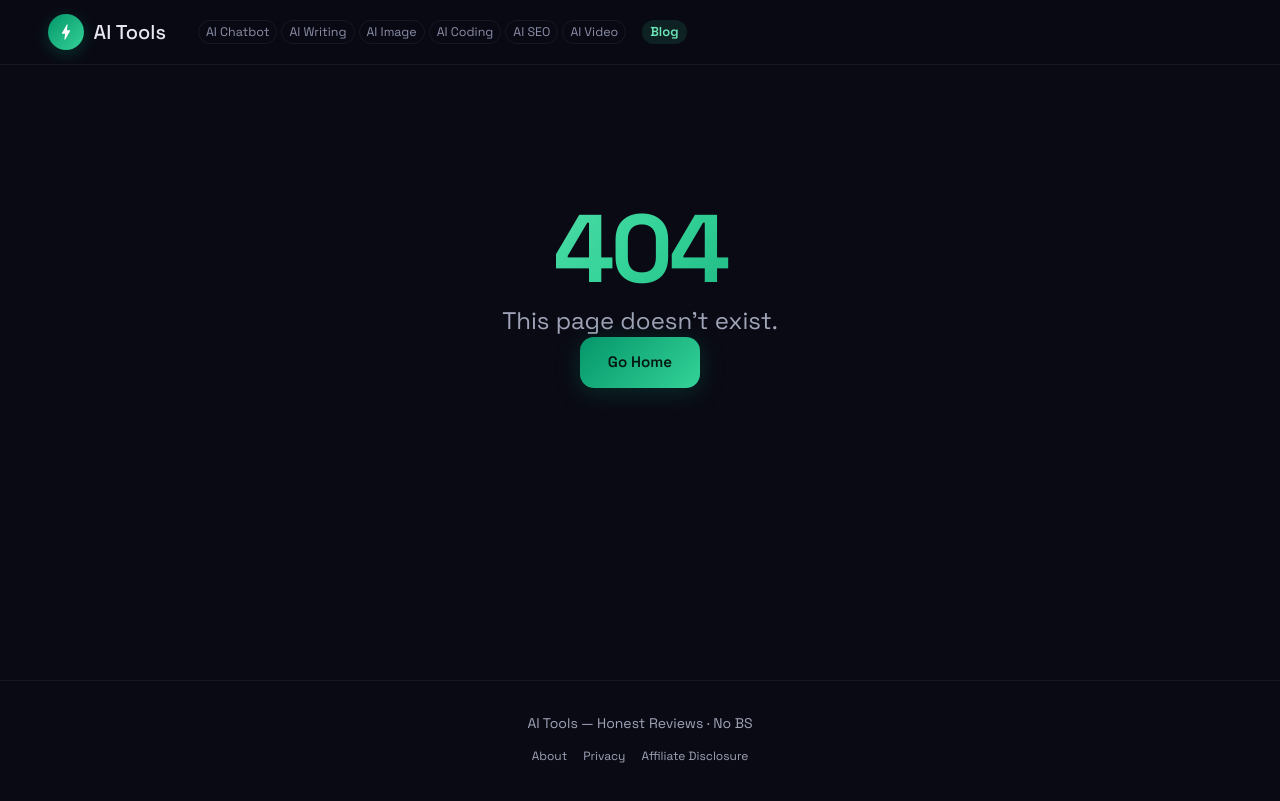
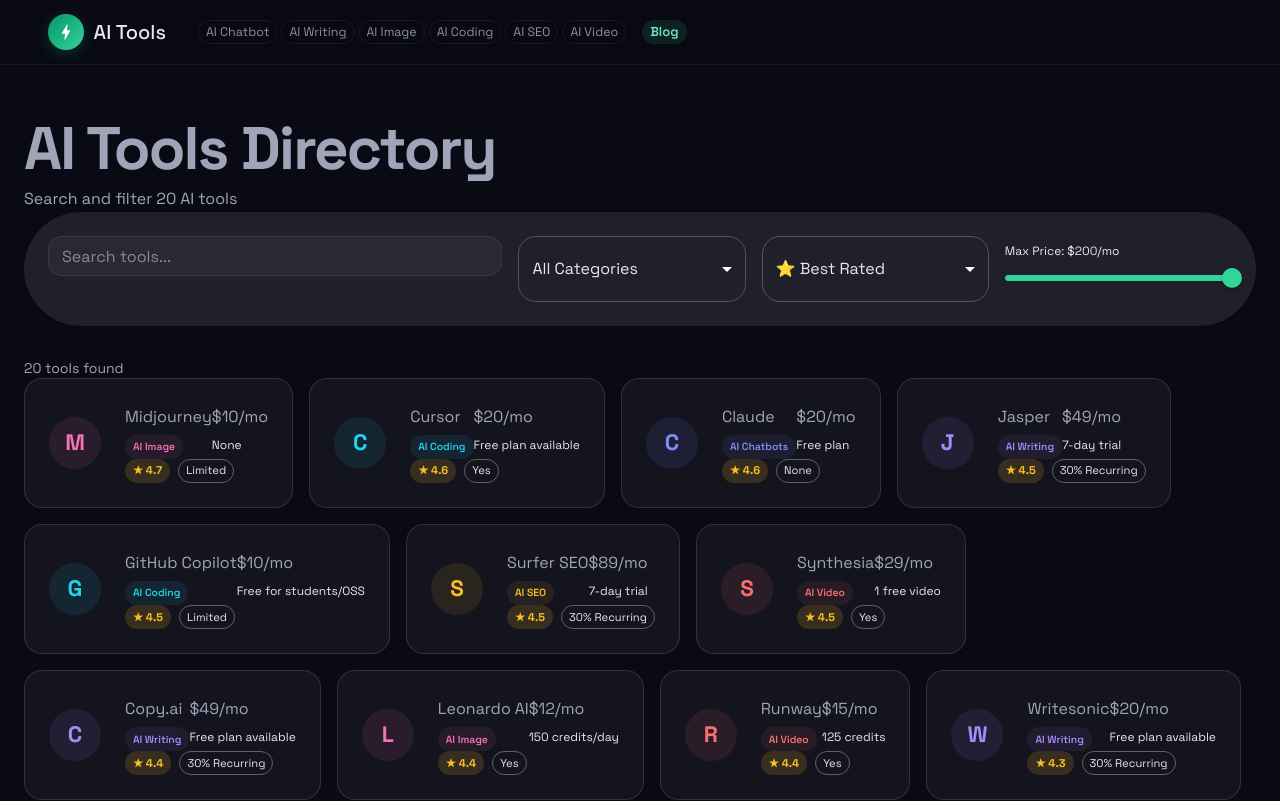
Before and after one commit to xwz0108/aitools-review, a React (Vite) app: page /directory in a window 1280 px wide. Before the commit this address had no page. Shown: the top 801 px of the page. Built offline with nearby package versions, Linux system fonts and the light colour scheme.

Commit message:
feat: user ratings, AI tools directory with filters, homepage leaderboard link

```diff
--- a/src/App.jsx
+++ b/src/App.jsx
@@ -13,6 +13,7 @@
 const GoRedirect = lazy(() => import('./pages/GoRedirect'))
 const Compare = lazy(() => import('./pages/Compare'))
 const Leaderboard = lazy(() => import('./pages/Leaderboard'))
+const Directory = lazy(() => import('./pages/Directory'))
 const NotFound = lazy(() => import('./pages/NotFound'))
 
 const theme = createTheme({
@@ -105,6 +106,7 @@
                 <Route path="/compare/:slugs" element={<Compare />} />
                 <Route path="/top/:category" element={<Leaderboard />} />
                 <Route path="/top" element={<Leaderboard />} />
+                <Route path="/directory" element={<Directory />} />
                 <Route path="*" element={<NotFound />} />
               </Routes>
             </Suspense>
--- /dev/null
+++ b/src/pages/Directory.jsx
@@ -0,0 +1,97 @@
+import { useState } from 'react'
+import { Link } from 'react-router-dom'
+import { Helmet } from 'react-helmet-async'
+import { Container, Typography, Box, Grid, Paper, Chip, Stack, TextField, InputAdornment, Select, MenuItem, Slider } from '@mui/material'
+import SearchIcon from '@mui/icons-material/Search'
+import { motion } from 'framer-motion'
+import tools from '../data/tools.json'
+
+const catNames = { 'ai-chatbot':'AI Chatbots','ai-writing':'AI Writing','ai-image':'AI Image','ai-coding':'AI Coding','ai-seo':'AI SEO','ai-video':'AI Video' }
+const catColors = { 'ai-chatbot':'#818cf8','ai-writing':'#a78bfa','ai-image':'#f472b6','ai-coding':'#22d3ee','ai-seo':'#fbbf24','ai-video':'#f87171' }
+
+export default function Directory() {
+  const [search, setSearch] = useState('')
+  const [category, setCategory] = useState('all')
+  const [maxPrice, setMaxPrice] = useState(200)
+  const [sortBy, setSortBy] = useState('rating')
+
+  const filtered = tools.filter(t => {
+    if (search && !t.name.toLowerCase().includes(search.toLowerCase()) && !t.desc.toLowerCase().includes(search.toLowerCase())) return false
+    if (category !== 'all' && t.category !== category) return false
+    if (t.price > maxPrice) return false
+    return true
+  }).sort((a,b) => {
+    if (sortBy === 'rating') return b.rating - a.rating
+    if (sortBy === 'price-asc') return a.price - b.price
+    if (sortBy === 'price-desc') return b.price - a.price
+    return 0
+  })
+
+  return (
+    <>
+      <Helmet>
+        <title>AI Tools Directory — Search & Filter 20+ Tools | AI Tools</title>
+        <meta name="description" content="Search and filter AI tools by category, price, and rating. Find the perfect AI tool for your needs." />
+      </Helmet>
+      <Container maxWidth="xl" sx={{ pt:6, pb:10, position:'relative', zIndex:1 }}>
+        <motion.div initial={{opacity:0,y:20}} animate={{opacity:1,y:0}}>
+          <Typography variant="h2" fontWeight={700} mb={1} fontSize={{ xs:'1.6rem',md:'2.2rem' }}>AI Tools Directory</Typography>
+          <Typography variant="body1" color="#6b6f7e" mb={4}>Search and filter {tools.length} AI tools</Typography>
+        </motion.div>
+
+        {/* Filters */}
+        <Paper sx={{ p:3, borderRadius:4, mb:4 }}>
+          <Stack direction={{ xs:'column', md:'row' }} spacing={2} alignItems={{ md:'center' }}>
+            <TextField placeholder="Search tools..." value={search} onChange={e=>setSearch(e.target.value)} size="small"
+              sx={{ flex:2 }} InputProps={{ startAdornment:<InputAdornment position="start"><SearchIcon sx={{color:'#5a5f6e'}}/></InputAdornment> }} />
+            <Select value={category} onChange={e=>setCategory(e.target.value)} size="small" sx={{ flex:1, minWidth:140 }}>
+              <MenuItem value="all">All Categories</MenuItem>
+              {Object.entries(catNames).map(([k,v])=><MenuItem key={k} value={k}>{v}</MenuItem>)}
+            </Select>
+            <Select value={sortBy} onChange={e=>setSortBy(e.target.value)} size="small" sx={{ flex:1, minWidth:140 }}>
+              <MenuItem value="rating">⭐ Best Rated</MenuItem>
+              <MenuItem value="price-asc">💰 Cheapest</MenuItem>
+              <MenuItem value="price-desc">💎 Most Expensive</MenuItem>
+            </Select>
+            <Box sx={{ flex:1, minWidth:120 }}>
+              <Typography variant="caption" color="text.secondary">Max Price: ${maxPrice}/mo</Typography>
+              <Slider value={maxPrice} onChange={(_,v)=>setMaxPrice(v)} min={5} max={200} step={5} sx={{ color:'#34d399' }} />
+            </Box>
+          </Stack>
+        </Paper>
+
+        <Typography variant="body2" color="#6b6f7e" mb={3}>{filtered.length} tools found</Typography>
+
+        <Grid container spacing={2}>
+          {filtered.map((t,i) => (
+            <Grid item xs={12} md={6} key={t.id}>
+              <motion.div initial={{opacity:0,y:10}} animate={{opacity:1,y:0}} transition={{delay:i*0.03}}>
+                <Paper component={Link} to={`/tool/${t.slug}`} variant="outlined" sx={{ p:3, display:'flex', alignItems:'center', gap:3, '&:hover':{ borderColor:'rgba(52,211,153,0.3)' } }}>
+                  <Box sx={{ width:52, height:52, borderRadius:3, bgcolor:`${catColors[t.category]}18`, display:'flex', alignItems:'center', justifyContent:'center', fontSize:'1.4rem', fontWeight:700, color:catColors[t.category], flexShrink:0 }}>
+                    {t.name[0]}
+                  </Box>
+                  <Box flex={1}>
+                    <Stack direction="row" justifyContent="space-between" alignItems="start">
+                      <Box>
+                        <Typography fontWeight={700}>{t.name}</Typography>
+                        <Chip label={catNames[t.category]} size="small" sx={{ mt:0.5, bgcolor:`${catColors[t.category]}15`, color:catColors[t.category], fontWeight:600, fontSize:'0.65rem' }} />
+                      </Box>
+                      <Box textAlign="right">
+                        <Typography fontWeight={700} color="#6ee7b7">${t.price}/mo</Typography>
+                        <Typography variant="caption" color="text.secondary">{t.free_tier}</Typography>
+                      </Box>
+                    </Stack>
+                    <Stack direction="row" spacing={1} mt={1}>
+                      <Chip label={`★ ${t.rating}`} size="small" sx={{ bgcolor:'rgba(251,191,36,0.15)', color:'#fbbf24', fontWeight:700, fontSize:'0.7rem' }} />
+                      <Chip label={t.affiliate} size="small" variant="outlined" sx={{ fontSize:'0.7rem' }} />
+                    </Stack>
+                  </Box>
+                </Paper>
+              </motion.div>
+            </Grid>
+          ))}
+        </Grid>
+      </Container>
+    </>
+  )
+}
--- a/src/pages/Home.jsx
+++ b/src/pages/Home.jsx
@@ -92,7 +92,7 @@
       <Container maxWidth="xl" sx={{ position: 'relative', zIndex: 1, mb: 10 }}>
         <Stack direction="row" justifyContent="space-between" alignItems="center" mb={4}>
           <Typography variant="h3" fontWeight={700}>Top Rated Tools</Typography>
-          <Button component={Link} to="/tools" endIcon={<ArrowForwardIcon />} sx={{ color: '#6ee7b7' }}>View All →</Button>
+          <Button component={Link} to="/top/all" endIcon={<ArrowForwardIcon />} sx={{ color: '#6ee7b7' }}>Full Rankings →</Button>
         </Stack>
         <Grid container spacing={3}>
           {topTools.map((tool, i) => {
--- a/src/pages/ToolDetail.jsx
+++ b/src/pages/ToolDetail.jsx
@@ -1,8 +1,10 @@
+import { useState, useEffect } from 'react'
 import { useParams, Link } from 'react-router-dom'
 import { Helmet } from 'react-helmet-async'
-import { Container, Typography, Box, Grid, Chip, Stack, Button, Paper, Rating } from '@mui/material'
+import { Container, Typography, Box, Grid, Chip, Stack, Button, Paper, Rating, IconButton } from '@mui/material'
 import { motion } from 'framer-motion'
 import ArrowForwardIcon from '@mui/icons-material/ArrowForward'
+import ThumbUpIcon from '@mui/icons-material/ThumbUp'
 import tools from '../data/tools.json'
 
 const catNames = { 'ai-chatbot': 'AI Chatbot', 'ai-writing': 'AI Writing', 'ai-image': 'AI Image', 'ai-coding': 'AI Coding', 'ai-seo': 'AI SEO', 'ai-video': 'AI Video' }
@@ -13,6 +15,24 @@
   const related = tools.filter(t => t.category === tool?.category && t.id !== tool?.id).slice(0, 3)
 
   if (!tool) return <Container sx={{ pt: 10, textAlign: 'center' }}><Typography variant="h4">Tool not found</Typography></Container>
+
+  // User rating from localStorage
+  const [userRating, setUserRating] = useState(0)
+  const [voteCount, setVoteCount] = useState(0)
+  useEffect(() => {
+    const data = JSON.parse(localStorage.getItem('ratings_' + tool.id) || '{"rating":0,"count":0}')
+    setUserRating(data.rating)
+    setVoteCount(data.count)
+  }, [tool.id])
+
+  const handleRate = (val) => {
+    const data = JSON.parse(localStorage.getItem('ratings_' + tool.id) || '{"rating":0,"count":0}')
+    data.rating = ((data.rating * data.count) + val) / (data.count + 1)
+    data.count += 1
+    localStorage.setItem('ratings_' + tool.id, JSON.stringify(data))
+    setUserRating(data.rating)
+    setVoteCount(data.count)
+  }
 
   return (
     <>
@@ -88,6 +108,15 @@
             <Typography variant="body2" color="#6b6f7e" mt={1}>Affiliate commission: {tool.affiliate}</Typography>
           </Paper>
 
+          {/* User Rating */}
+          <Paper variant="outlined" sx={{ p:4, borderRadius:3, mb:5, bgcolor:'rgba(255,255,255,0.02)', textAlign:'center' }}>
+            <Typography variant="h6" fontWeight={700} mb={2}>Rate This Tool</Typography>
+            <Rating value={Math.round(userRating)} onChange={(_, v) => v && handleRate(v)} size="large" sx={{ '& .MuiRating-iconFilled': { color: '#fbbf24' } }} />
+            <Typography variant="body2" color="text.secondary" mt={1}>
+              {voteCount > 0 ? `Community rating: ${userRating.toFixed(1)}/5 (${voteCount} votes)` : 'Be the first to rate this tool'}
+            </Typography>
+          </Paper>
+
           {/* CTA */}
           <Box textAlign="center" mb={5}>
             <Button variant="contained" size="large" component={Link} to={`/go/${tool.slug}`}>Try {tool.name} Now →</Button>
```
